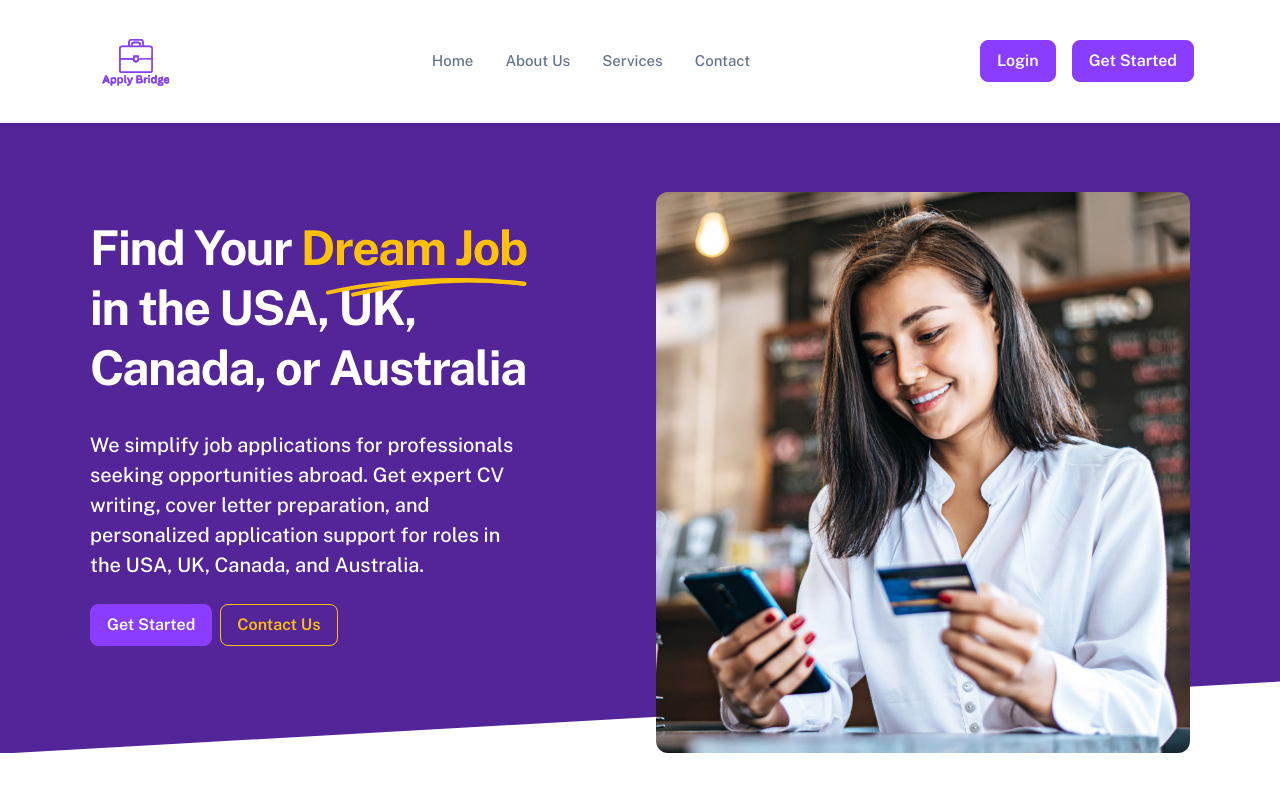
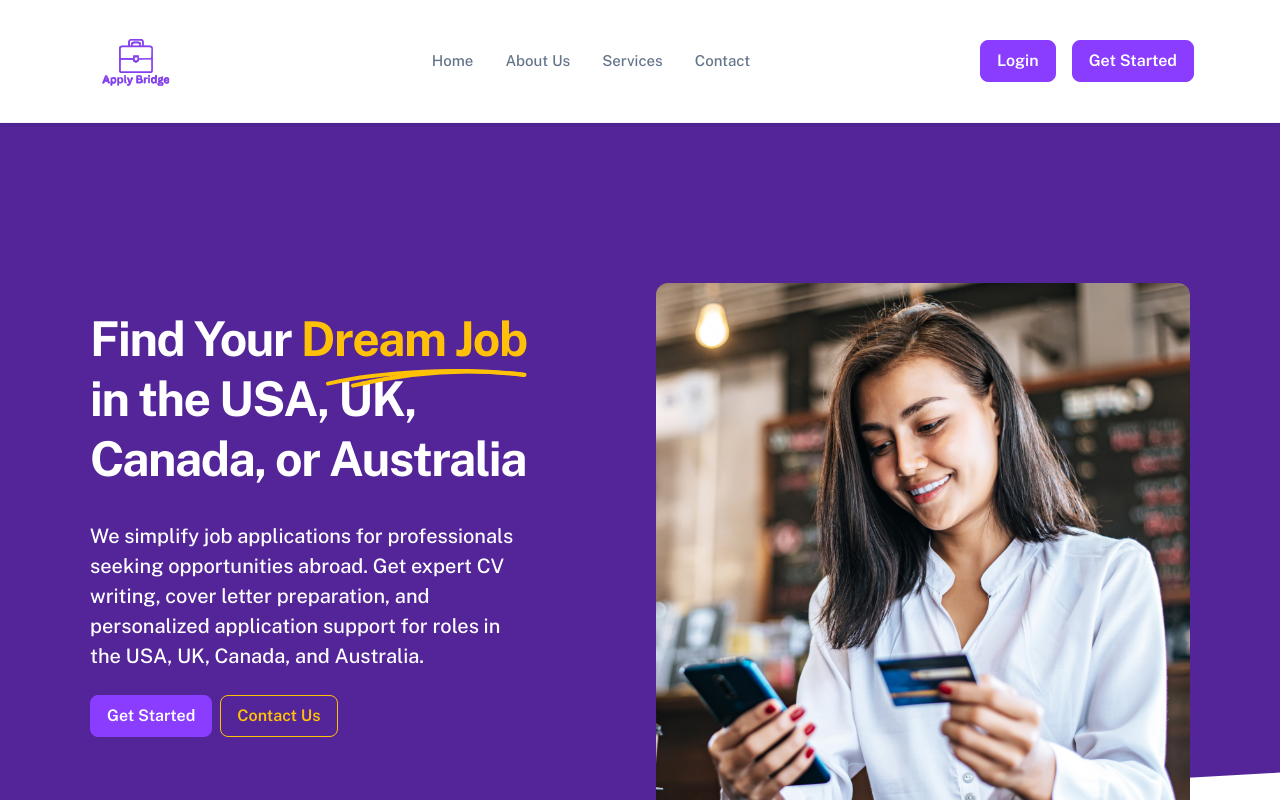
Before and after one commit to Ayomide2604/apply-bridge-frontend, a React (Vite) app: page / in a window 1280 px wide. Shown: the top 800 px of the page. Built offline with nearby package versions, Linux system fonts and the light colour scheme; no server answers; what pocketbase would draw is missing.

Commit message:
added headroom to the header

```diff
--- a/package.json
+++ b/package.json
@@ -15,6 +15,7 @@
     "pocketbase": "^0.26.1",
     "react": "^18.3.1",
     "react-dom": "^18.3.1",
+    "react-headroom": "^3.2.1",
     "react-icons": "^5.5.0",
     "react-router-dom": "^7.6.3",
     "sonner": "^2.0.5",
--- a/src/App.jsx
+++ b/src/App.jsx
@@ -14,12 +14,15 @@ import DashboardHome from "./pages/DashboardHome";
 import Profile from "./pages/Profile";
 import Applications from "./pages/Applications";
 import FancyLoader from "./components/Loader";
+import Headroom from "react-headroom";
 
 function App() {
 	return (
 		<>
 			<Suspense fallback={<FancyLoader />}>
-				<Header />
+				<Headroom style={{ zIndex: 1000 }}>
+					<Header />
+				</Headroom>
 				<main className="app">
 					<Routes>
 						<Route index element={<HomeScreen />} />
--- a/src/components/Header.jsx
+++ b/src/components/Header.jsx
@@ -20,7 +20,7 @@ const Header = () => {
 	}
 	return (
 		<header>
-			<nav className="navbar navbar-expand-lg  transparent navbar-transparent navbar-light navbar-clone fixed navbar-stick">
+			<nav className="navbar navbar-expand-lg  transparent navbar-stick">
 				<div className="container px-3">
 					<Link className="navbar-brand" to="/">
 						<img src={logo} alt="logo" height={100} />
--- a/src/pages/Hero.jsx
+++ b/src/pages/Hero.jsx
@@ -3,7 +3,7 @@ import hero from "../assets/img/hero.jpg";
 const Hero = () => {
 	return (
 		<section
-			className="bg-primary-dark pt-9 right-slant-shape mt-5"
+			className="bg-primary-dark pt-9 right-slant-shape "
 			data-cue="fadeIn"
 		>
 			<div className="container">
```
Also changed, not shown: 1 other file (tests, documents, lock files or other folders).
